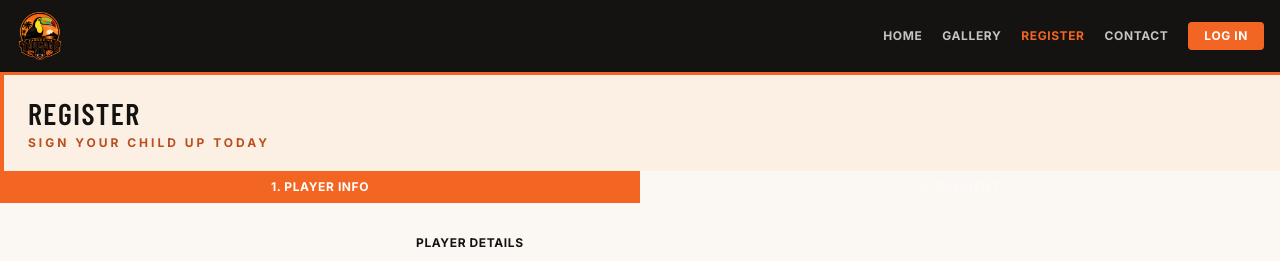
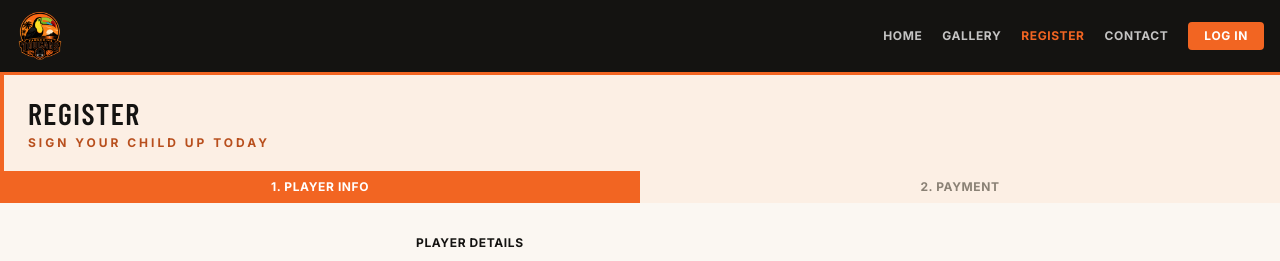
Before and after one commit to gbell2026/bocas-juniors-fc, a Next.js app: page /register in a window 1280 px wide. Shown: the top 261 px of the page. Built offline with nearby package versions, Linux system fonts and the light colour scheme; no server answers.

Commit message:
feat: retheme Register page to light Tangerine Toucans theme

```diff
--- a/src/app/register/page.tsx
+++ b/src/app/register/page.tsx
@@ -10,10 +10,10 @@ type Ids = { playerId: string; parentId: string; parentName: string; playerName:
 function StepIndicator({ step }: { step: Step }) {
   return (
     <div className="flex">
-      <div className={`flex-1 py-2 text-center text-xs font-bold uppercase tracking-wider ${step === 'register' ? 'bg-brand-primary text-white' : 'bg-brand-surface text-white/40'}`}>
+      <div className={`flex-1 py-2 text-center text-xs font-bold uppercase tracking-wider ${step === 'register' ? 'bg-brand-primary text-white' : 'bg-brand-tint text-brand-mutedWarm'}`}>
         1. Player Info
       </div>
-      <div className={`flex-1 py-2 text-center text-xs font-bold uppercase tracking-wider ${step === 'pay' ? 'bg-brand-primary text-white' : 'bg-brand-surface text-white/40'}`}>
+      <div className={`flex-1 py-2 text-center text-xs font-bold uppercase tracking-wider ${step === 'pay' ? 'bg-brand-primary text-white' : 'bg-brand-tint text-brand-mutedWarm'}`}>
         2. Payment
       </div>
     </div>
@@ -26,7 +26,7 @@ export default function RegisterPage() {
 
   if (step === 'pay' && ids) {
     return (
-      <main className="bg-brand-dark min-h-screen">
+      <main className="bg-brand-cream min-h-screen">
         <PageHeader title="Register" subtitle="Sign your child up today" />
         <StepIndicator step="pay" />
         <div className="py-8 px-4">
@@ -42,7 +42,7 @@ export default function RegisterPage() {
   }
 
   return (
-    <main className="bg-brand-dark min-h-screen">
+    <main className="bg-brand-cream min-h-screen">
       <PageHeader title="Register" subtitle="Sign your child up today" />
       <StepIndicator step="register" />
       <div className="py-8 px-4">
```
